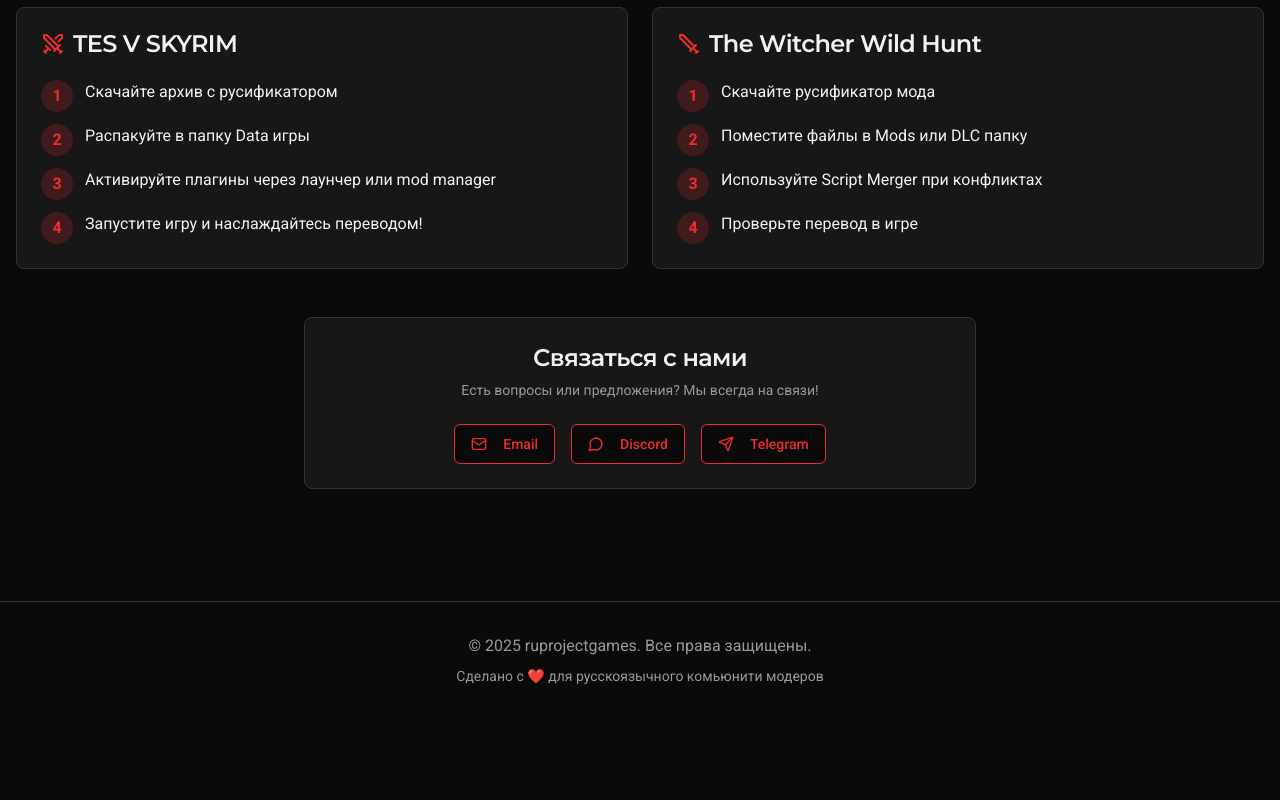
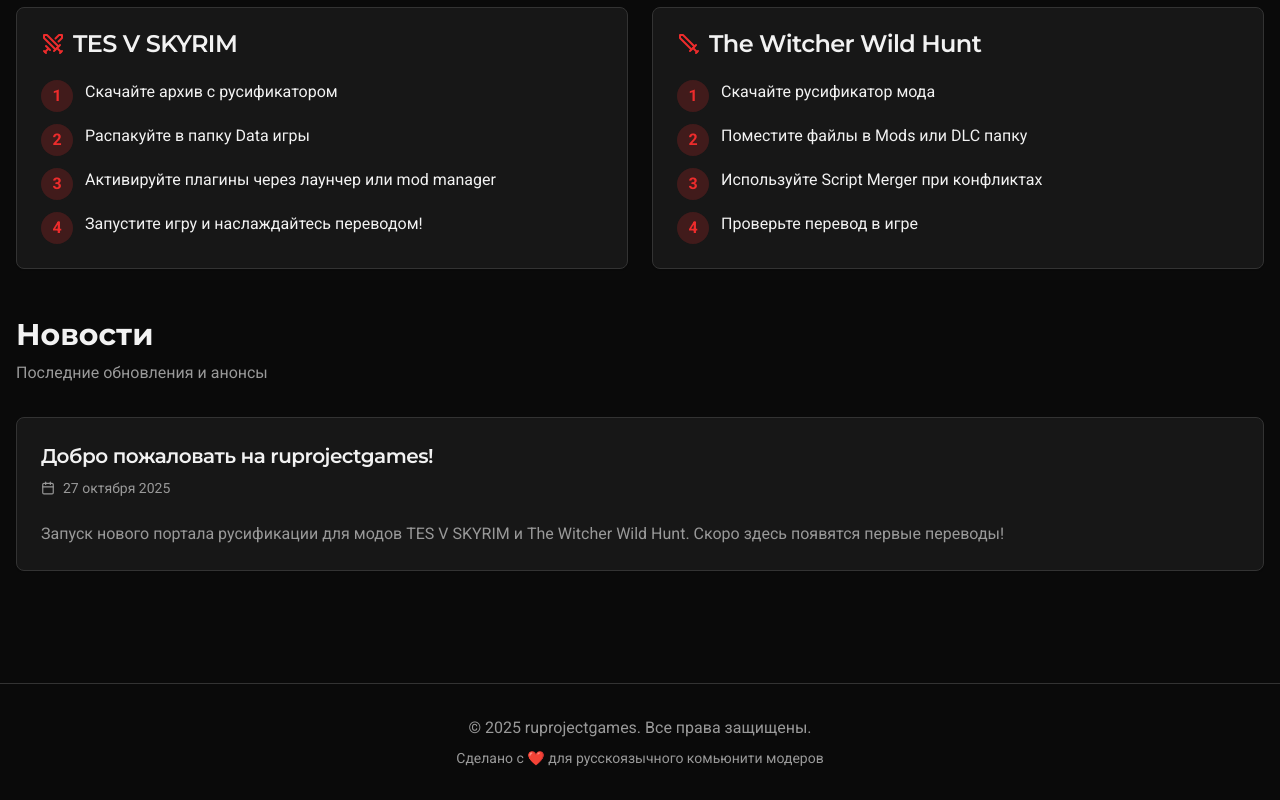
Before and after one commit to pr-poehali-dev/mod-localization-portal, a React (Vite) app: page / in a window 1280 px wide. Shown: the part 742-1542 px from the top of the page. Before the commit the page ends 1460 px from the top, so only its background shows below. Built offline with nearby package versions, Linux system fonts and the light colour scheme.

Commit message:
feat: добавить вкладку новостей

```diff
--- a/src/pages/Index.tsx
+++ b/src/pages/Index.tsx
@@ -61,7 +61,7 @@ function Index() {
               <a href="#" className="text-foreground hover:text-primary transition-colors">Главная</a>
               <a href="#russificators" className="text-foreground hover:text-primary transition-colors">Русификаторы</a>
               <a href="#instructions" className="text-foreground hover:text-primary transition-colors">Инструкции</a>
-              <a href="#contacts" className="text-foreground hover:text-primary transition-colors">Контакты</a>
+              <a href="#news" className="text-foreground hover:text-primary transition-colors">Новости</a>
             </nav>
 
             <div className="flex items-center gap-3">
@@ -318,29 +318,38 @@ function Index() {
           </div>
         </section>
 
-        <section id="contacts" className="text-center">
-          <Card className="bg-card border-border max-w-2xl mx-auto">
-            <CardHeader>
-              <CardTitle className="text-2xl">Связаться с нами</CardTitle>
-              <CardDescription>
-                Есть вопросы или предложения? Мы всегда на связи!
-              </CardDescription>
-            </CardHeader>
-            <CardContent className="flex flex-col sm:flex-row gap-4 justify-center">
-              <Button variant="outline" className="border-primary text-primary hover:bg-primary hover:text-primary-foreground">
-                <Icon name="Mail" size={18} className="mr-2" />
-                Email
-              </Button>
-              <Button variant="outline" className="border-primary text-primary hover:bg-primary hover:text-primary-foreground">
-                <Icon name="MessageCircle" size={18} className="mr-2" />
-                Discord
-              </Button>
-              <Button variant="outline" className="border-primary text-primary hover:bg-primary hover:text-primary-foreground">
-                <Icon name="Send" size={18} className="mr-2" />
-                Telegram
-              </Button>
-            </CardContent>
-          </Card>
+        <section id="news">
+          <div className="mb-8">
+            <h2 className="text-3xl font-bold mb-2">Новости</h2>
+            <p className="text-muted-foreground">Последние обновления и анонсы</p>
+          </div>
+
+          <div className="space-y-4">
+            <Card className="bg-card border-border">
+              <CardHeader>
+                <div className="flex items-start justify-between">
+                  <div>
+                    <CardTitle className="text-xl mb-2">Добро пожаловать на ruprojectgames!</CardTitle>
+                    <CardDescription className="flex items-center gap-2">
+                      <Icon name="Calendar" size={14} />
+                      27 октября 2025
+                    </CardDescription>
+                  </div>
+                  {isAdmin && (
+                    <Button size="sm" variant="ghost">
+                      <Icon name="Pencil" size={16} />
+                    </Button>
+                  )}
+                </div>
+              </CardHeader>
+              <CardContent>
+                <p className="text-muted-foreground">
+                  Запуск нового портала русификации для модов TES V SKYRIM и The Witcher Wild Hunt.
+                  Скоро здесь появятся первые переводы!
+                </p>
+              </CardContent>
+            </Card>
+          </div>
         </section>
       </main>
 
```
